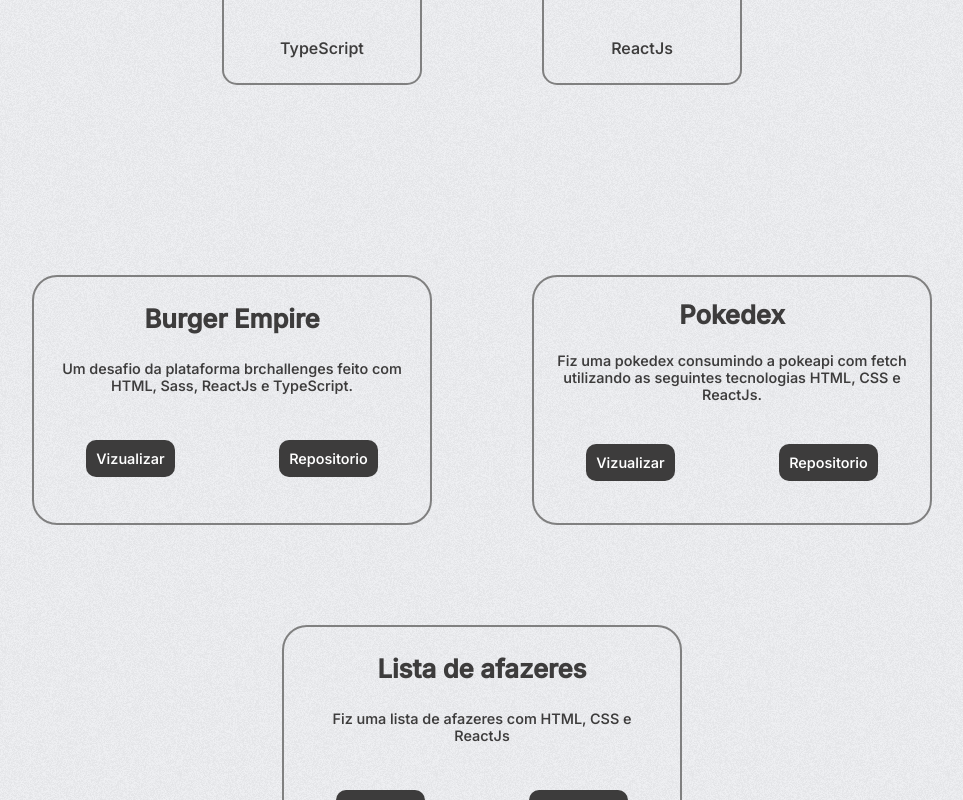
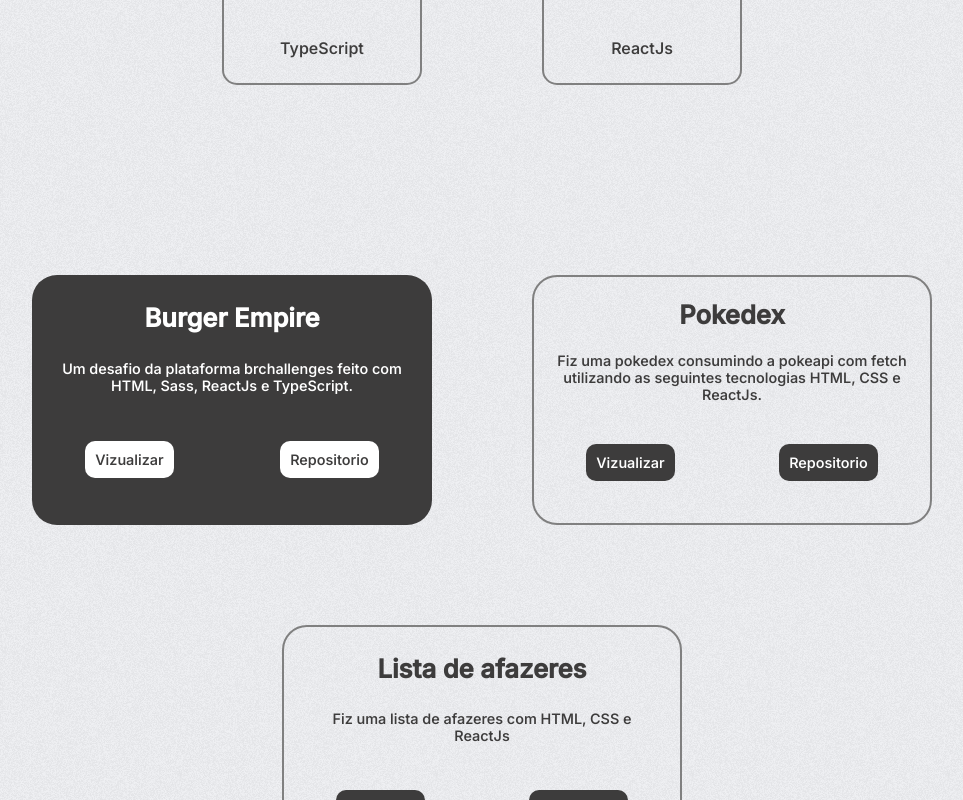
Before and after one commit to HenriqueeAl/portfolio, a React (Vite) app: page / in a window 1280 px wide. In both pictures the pointer is over the element 390 px from the left and 1655 px from the top of the page. Shown: the part 1255-2055 px from the top of the page, without its empty margins (158-1121 px from the left). Built offline with nearby package versions, Linux system fonts and the light colour scheme.

Commit message:
hover in projects

```diff
--- a/src/components/Projetos/projetos.scss
+++ b/src/components/Projetos/projetos.scss
@@ -33,6 +33,16 @@
     }
 }
 
+.projeto:hover{
+    border: none;
+    color: white;
+    background-color: #3d3c3c;
+    a{
+        color: #3d3c3c;
+        background-color: white;
+    }
+}
+
 .projetos{
     display: flex;
     justify-content: center;
```
